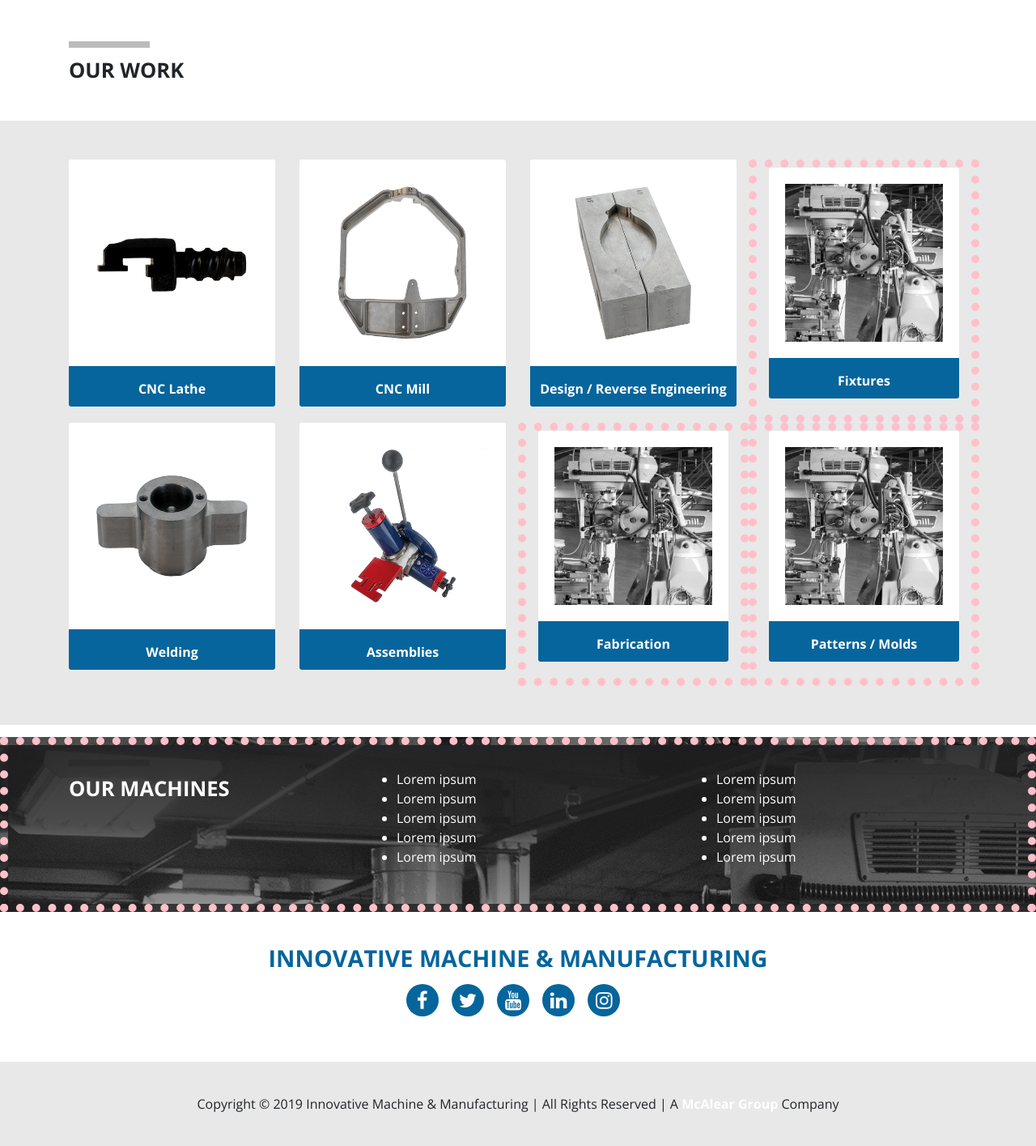
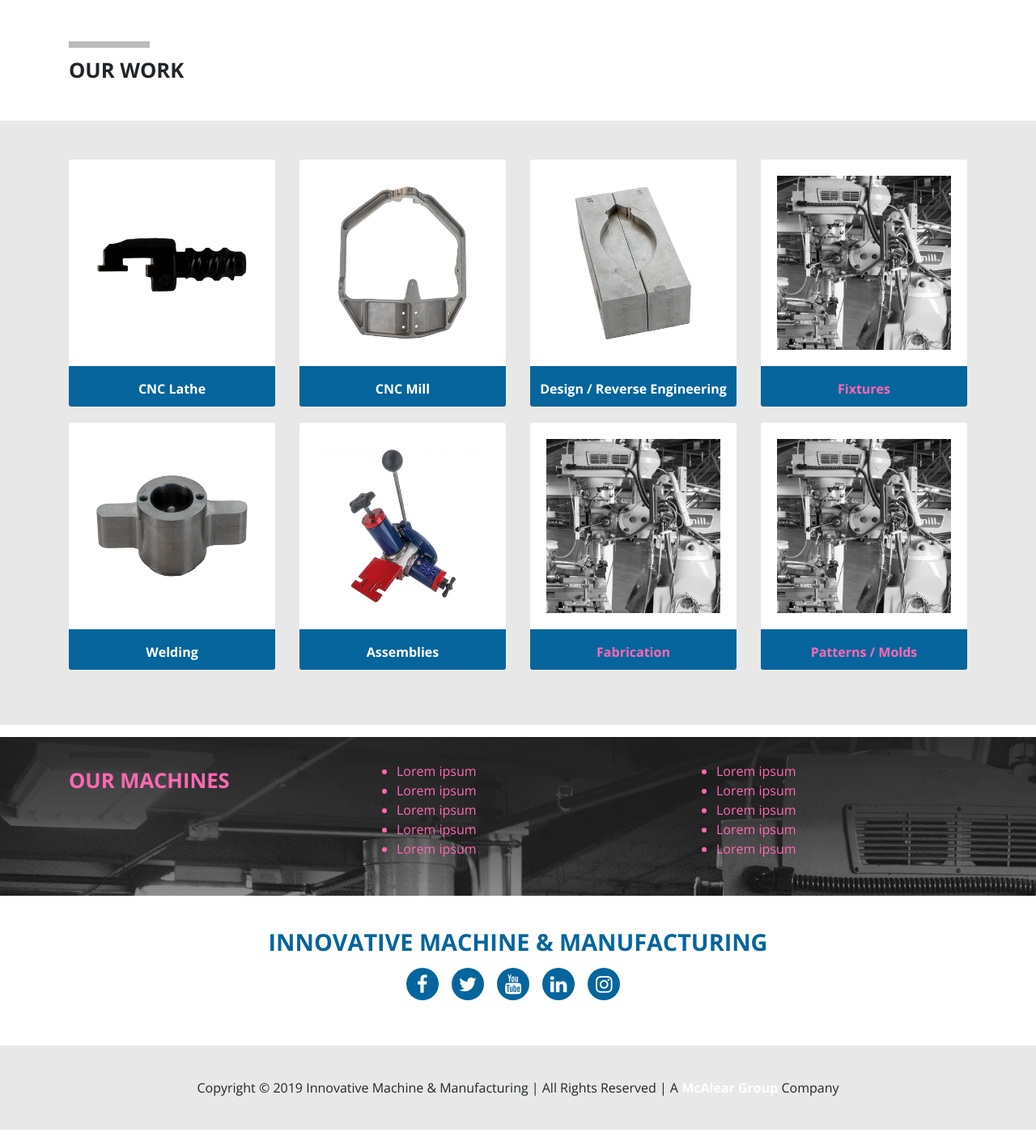
Before and after one commit to kylemkoch51890/imm, a PHP site: page /ourwork.html in a window 1280 px wide. Shown: the part 99-1514 px from the top of the page at 81% size. Run offline with PHP 8.4, Linux system fonts and the light colour scheme; some libraries are stand-ins or nearby versions.

Commit message:
changes to nav

```diff
--- a/css/capabilities.css
+++ b/css/capabilities.css
@@ -4,7 +4,7 @@ header a.logo {
 }
 
 section.capabilities {
-  border: 10px dotted pink;
+  color: hotpink;
   margin-top: 15px;
   padding: 6vh 0;
   background-color: #e8e8e8;
@@ -19,12 +19,11 @@ section::after {
 /* Section Main */
 
 section.keywords {
-  border: 10px dotted pink;
   background-image: linear-gradient(180deg, rgba(77, 124, 138, .5), rgba(77, 124, 138, 0.4) 50%, rgba(77, 124, 138, 0.3) 60%, rgba(77, 124, 138, 0.1)), url(../images/machine_bkg.png);
   margin-top: 20px;
   margin-bottom: 30px;
   padding: 0;
-  color: #fff;
+  color: hotpink;
 }
 
 section.keywords .container {
--- a/css/ourwork.css
+++ b/css/ourwork.css
@@ -8,10 +8,6 @@ section.our-machines {
   text-align: left;
   padding: 30px;
   margin-top: 15px;
-}
-
-.needed {
-  border: 10px dotted pink;
 }
 
 .our-work {
@@ -58,8 +54,20 @@ section.our-machines {
   border-bottom-right-radius: 3px;
 }
 
-.our-machines {
-  border: 10px dotted pink;
+.fixtures h4 {
+  color: hotpink;
+}
+
+.fabrication h4 {
+  color: hotpink;
+}
+
+.patterns-molds h4 {
+  color: hotpink;
+}
+
+.our-machines h2, li {
+  color: hotpink;
 }
 
 img {
--- a/css/quote.css
+++ b/css/quote.css
@@ -11,7 +11,6 @@ section.quote-form {
 }
 
 .container .tint {
-  border: 10px dotted pink;
   background-color: rgba(31, 31, 31, 0.1);
   margin: -50px 0;
   padding: 50px 50px;
--- a/ourwork.html
+++ b/ourwork.html
@@ -35,7 +35,7 @@
       <section class="our-work">
         <div class="container">
           <div class="row">
-            <div class="col-md-3">
+            <div class="col-md-3 cnc-lathe">
               <a href="our_work/cnc_lathe.html">
                 <div class="thumbnail">
                   <div id="grow">
@@ -47,7 +47,7 @@
                 </div>
               </a>
             </div>
-            <div class="col-md-3">
+            <div class="col-md-3 cnc-mill">
               <a href="our_work/cnc_mill.html">
                 <div class="thumbnail">
                   <div id="grow">
@@ -59,7 +59,7 @@
                 </div>
               </a>
             </div>
-            <div class="col-md-3">
+            <div class="col-md-3 design-reverse-engineering">
               <a href="our_work/design_reverse_engineering.html">
                 <div class="thumbnail">
                   <div id="grow">
@@ -71,7 +71,7 @@
                 </div>
               </a>
             </div>
-            <div class="col-md-3 needed">
+            <div class="col-md-3 fixtures">
               <a href="our_work/fixtures.html">
                 <div class="thumbnail">
                   <div id="grow">
@@ -83,7 +83,7 @@
                 </div>
               </a>
             </div>
-            <div class="col-md-3">
+            <div class="col-md-3 welding">
               <a href="our_work/welding.html">
                 <div class="thumbnail">
                   <div id="grow">
@@ -95,7 +95,7 @@
                 </div>
               </a>
             </div>
-            <div class="col-md-3">
+            <div class="col-md-3 assemblies">
               <a href="our_work/assemblies.html">
                 <div class="thumbnail">
                   <div id="grow">
@@ -107,7 +107,7 @@
                 </div>
               </a>
             </div>
-            <div class="col-md-3 needed">
+            <div class="col-md-3 fabrication">
               <a href="our_work/fabrication.html">
                 <div class="thumbnail">
                   <div id="grow">
@@ -119,7 +119,7 @@
                 </div>
               </a>
             </div>
-            <div class="col-md-3 needed">
+            <div class="col-md-3 patterns-molds">
               <a href="our_work/patterns_molds.html">
                 <div class="thumbnail">
                   <div id="grow">
@@ -241,7 +241,17 @@
         <a title="Get a Quote" href="quote.html" aria-haspopup="true">Get a Quote</a>
         <ul>
           <li>
+            <a title="Quote Form" href="quote.html">Quote Form</a>
+          </li>
+          <li>
             <a title="Credit Application" href="http://inmacman.com/wp-content/uploads/2012/12/IMMcredit_app_2013.pdf" target="_blank">Credit Application</a>
+          </li>
+          <li>
+            <a title="Account Application" href="images/IMM_AccountApplicationForm.pdf" target="_blank">Account Application</a>
+          </li>
+          <li>
+            <a title="Request for Credit Reference" href="images/IMM_RequestForCreditForm.pdf" target="_blank">Request for Credit Reference</a>
+          </li>
       </li>
     </ul>
     </li>
```
Also changed, not shown: capabilities.html (+10 -0 lines), contact.html (+10 -0 lines), css/heroimages.css (+9 -1 lines), index.html (+14 -3 lines), our_work/assemblies.html (+10 -0 lines), our_work/cnc_lathe.html (+10 -0 lines), our_work/cnc_mill.html (+10 -0 lines), our_work/design_reverse_engineering.html (+10 -0 lines), our_work/fabrication.html (+10 -0 lines), our_work/fixtures.html (+10 -0 lines), our_work/patterns_molds.html (+10 -0 lines), our_work/welding.html (+10 -0 lines), quote.html (+10 -0 lines), 3 other files. Lines whose indentation alone changed are shown as unchanged.
